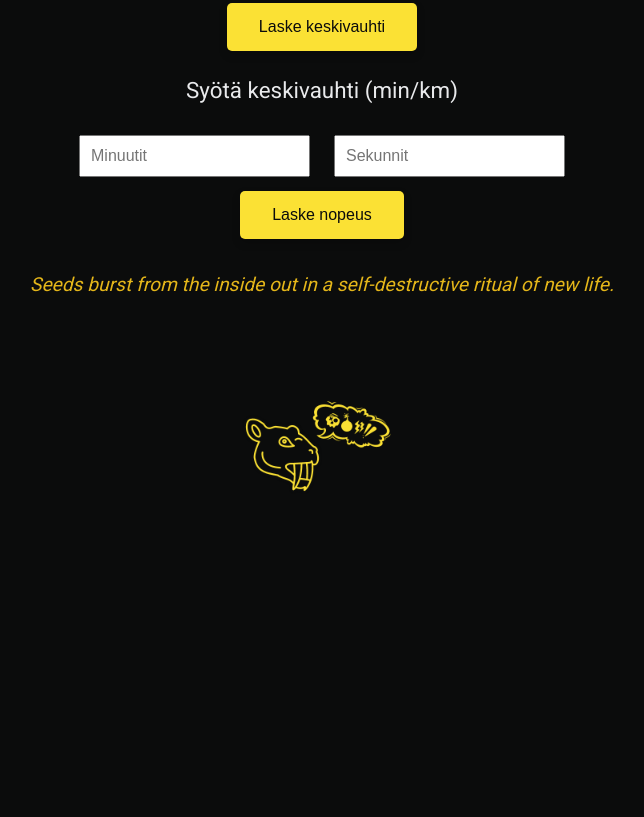
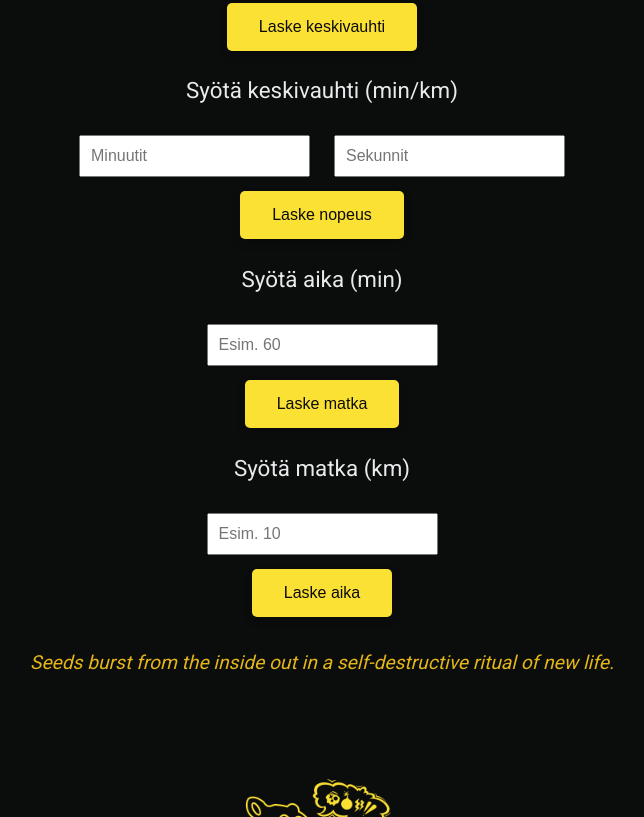
Before and after one commit to hankapy/pace, a plain HTML site: page index.html in a window 1280 px wide. Shown: the part 393-1210 px from the top of the page, without its empty margins (318-962 px from the left). Before the commit the page ends 991 px from the top, so only its background shows below. Drawn offline with Linux system fonts and the light colour scheme; a web font is replaced by a local one.

Commit message:
Update index.html

```diff
--- a/index.html
+++ b/index.html
@@ -99,6 +99,18 @@
     <button onclick="calculateSpeed()">Laske nopeus</button>
     <div class="result" id="resultSpeed"></div>
 
+    <p style="font-size: 1.4em;">Syötä aika (min)</p>
+    <input type="number" id="timeInput" placeholder="Esim. 60">
+    <br>
+    <button onclick="calculateDistance()">Laske matka</button>
+    <div class="result" id="resultDistance"></div>
+
+    <p style="font-size: 1.4em;">Syötä matka (km)</p>
+    <input type="number" id="distanceInput" placeholder="Esim. 10">
+    <br>
+    <button onclick="calculateTime()">Laske aika</button>
+    <div class="result" id="resultTime"></div>
+
     <div class="quote" id="randomQuote"></div>
 
     <script>
@@ -124,6 +136,35 @@
                 document.getElementById('resultSpeed').textContent = `Nopeus: ${speed.toFixed(2)} km/h`;
             } else {
                 document.getElementById('resultSpeed').textContent = "Anna oikeat minuutit ja sekunnit.";
+            }
+        }
+
+        function calculateDistance() {
+            const minutesInput = parseInt(document.getElementById('minutesInput').value);
+            const secondsInput = parseInt(document.getElementById('secondsInput').value);
+            const timeInput = parseInt(document.getElementById('timeInput').value);
+
+            if ((minutesInput >= 0 && secondsInput >= 0) && timeInput > 0) {
+                const totalMinutes = minutesInput + (secondsInput / 60);
+                const speed = 60 / totalMinutes;
+                const distance = (timeInput / 60) * speed;
+                document.getElementById('resultDistance').textContent = `Matka: ${distance.toFixed(2)} km`;
+            } else {
+                document.getElementById('resultDistance').textContent = "Anna oikeat arvot.";
+            }
+        }
+
+        function calculateTime() {
+            const speed = parseFloat(document.getElementById('speedInput').value);
+            const distance = parseFloat(document.getElementById('distanceInput').value);
+
+            if (speed > 0 && distance > 0) {
+                const time = distance / speed * 60; // Aika minuutteina
+                const hours = Math.floor(time / 60);
+                const minutes = Math.floor(time % 60);
+                document.getElementById('resultTime').textContent = `Aika: ${hours}h ${minutes}min`;
+            } else {
+                document.getElementById('resultTime').textContent = "Anna oikeat nopeus ja matka.";
             }
         }
 
```
